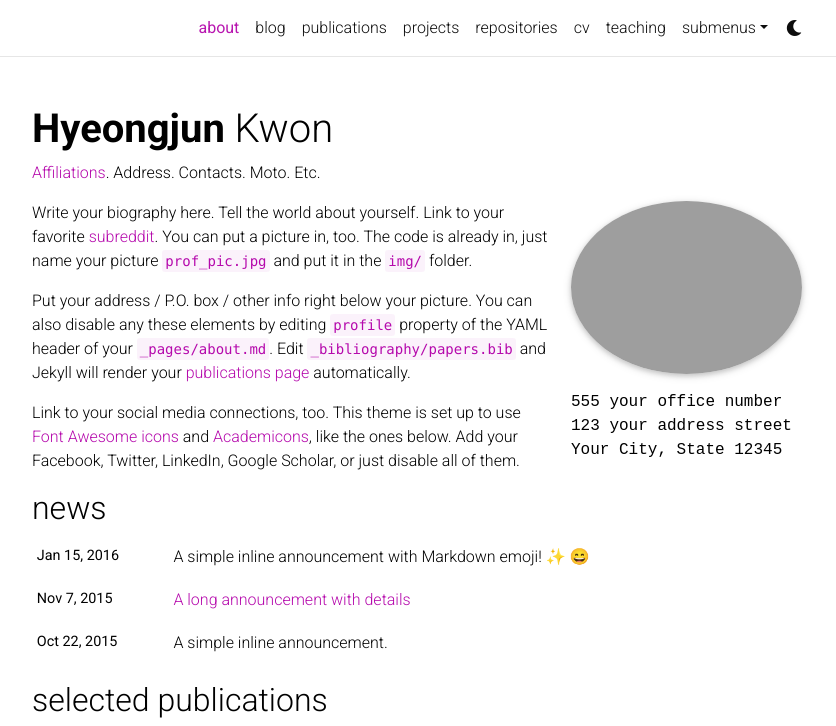
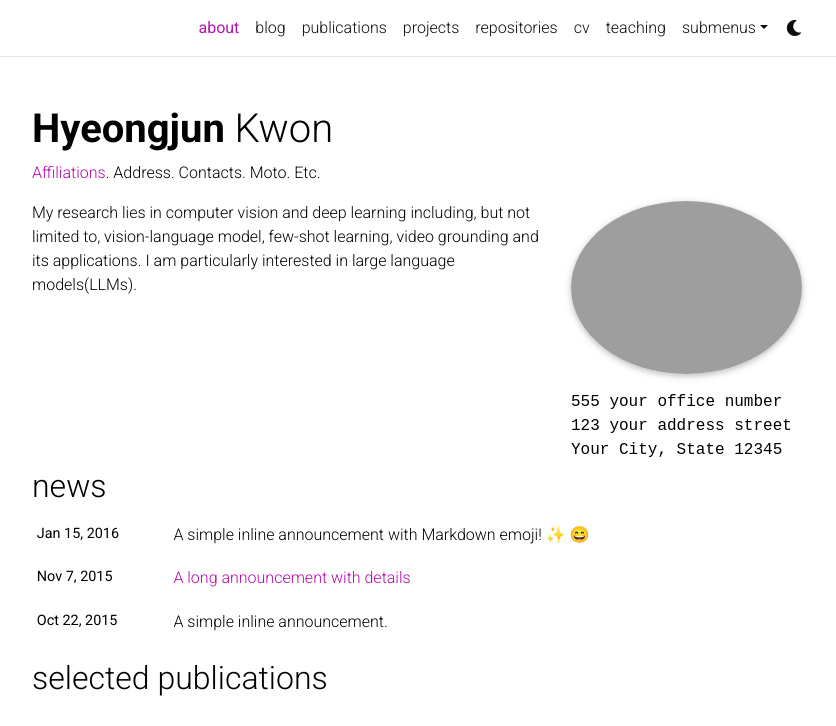
Before and after one commit to kwonjunn01/kwonjunn01.github.io, a Jekyll site: the page built from _pages/about.md, in a window 1280 px wide and 1037 px high, cut to the strip 0-726 px from the top of the window. Shown: the whole strip, without its empty margins (223-1059 px from the left). Built offline with Jekyll 4.4.1, drawn with Linux system fonts in a browser that asks for light colours; emoji names are drawn with the system emoji font; comment, search, counter and statistics services are not loaded; a style sheet for code colours, icons or effects is not loaded.

Commit message:
Update about.md

```diff
--- a/_pages/about.md
+++ b/_pages/about.md
@@ -18,8 +18,4 @@ selected_papers: true # includes a list of papers marked as "selected={true}"
 social: true  # includes social icons at the bottom of the page
 ---
 
-Write your biography here. Tell the world about yourself. Link to your favorite [subreddit](http://reddit.com). You can put a picture in, too. The code is already in, just name your picture `prof_pic.jpg` and put it in the `img/` folder.
-
-Put your address / P.O. box / other info right below your picture. You can also disable any these elements by editing `profile` property of the YAML header of your `_pages/about.md`. Edit `_bibliography/papers.bib` and Jekyll will render your [publications page](/al-folio/publications/) automatically.
-
-Link to your social media connections, too. This theme is set up to use [Font Awesome icons](http://fortawesome.github.io/Font-Awesome/) and [Academicons](https://jpswalsh.github.io/academicons/), like the ones below. Add your Facebook, Twitter, LinkedIn, Google Scholar, or just disable all of them.
+My research lies in computer vision and deep learning including, but not limited to, vision-language model, few-shot learning, video grounding and its applications. I am particularly interested in large language models(LLMs).
```
